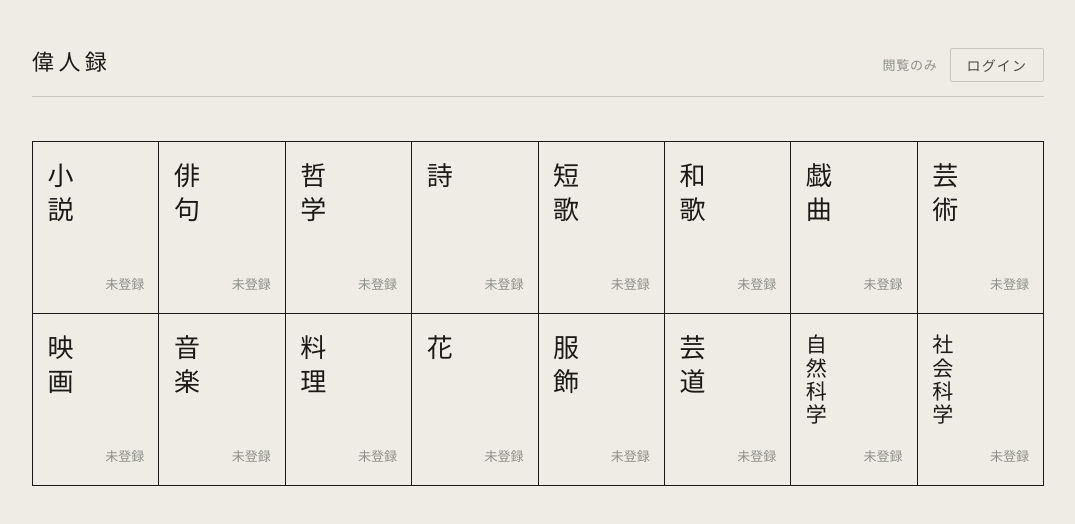
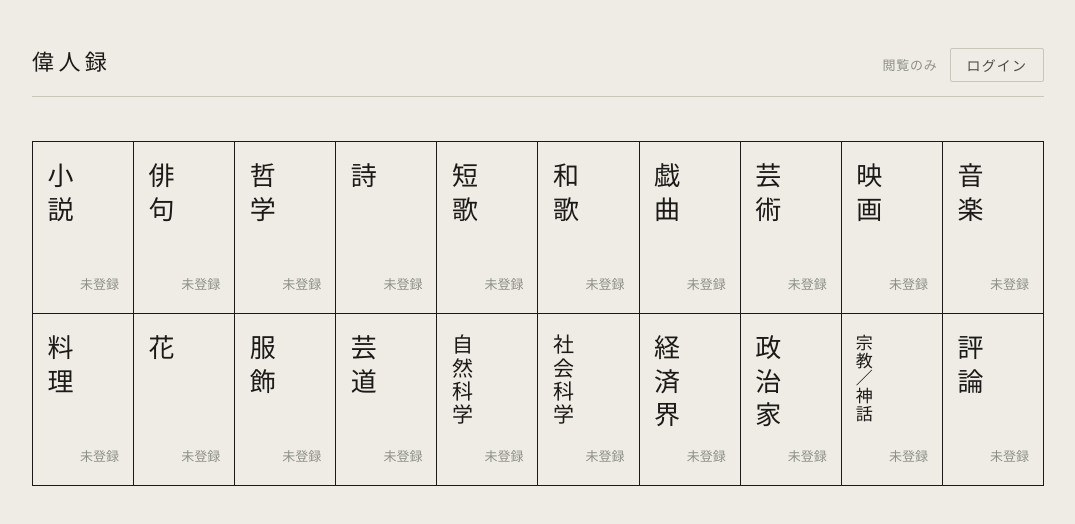
Before and after one commit to michihari/ijin, a plain HTML site: page index.html in a window 1280 px wide. Both pictures are taken after a click on the button "偉人録". Shown: the whole page, without its empty margins (102-1177 px from the left). Drawn offline with Linux system fonts and the light colour scheme.

Commit message:
Add files via upload

```diff
--- a/index.html
+++ b/index.html
@@ -86,14 +86,16 @@
   .peek .meta .y{font-size:26px;font-weight:500}
   .peek h3{font-size:26px;letter-spacing:.16em}
   .peek .desc{margin:0;white-space:pre-wrap;word-break:break-word;max-height:50vh;overflow:auto}
-  .gate ul{list-style:none;padding:0;margin:0;display:grid;grid-template-columns:repeat(8,1fr);border-top:1px solid var(--ink);border-left:1px solid var(--ink)}
+  .gate ul{list-style:none;padding:0;margin:0;display:grid;grid-template-columns:repeat(10,1fr);border-top:1px solid var(--ink);border-left:1px solid var(--ink)}
   .gate li{border-right:1px solid var(--ink);border-bottom:1px solid var(--ink)}
   .gate li button{width:100%;height:100%;min-height:150px;padding:20px 14px;display:flex;flex-direction:column;justify-content:space-between;align-items:flex-start;text-align:left;transition:background .18s}
   .gate li button:hover{background:var(--paper-deep)}
   .gate .cat-name{writing-mode:vertical-rl;white-space:nowrap;font-size:26px;font-weight:500;letter-spacing:.3em;line-height:1;height:112px}
   .gate .cat-name.long{font-size:21px;letter-spacing:.1em}
+  .gate .cat-name.xlong{font-size:17px;letter-spacing:.04em}
   .gate .count{font-size:13px;color:var(--nezu);align-self:flex-end}
-  @media (max-width:720px){.gate ul{grid-template-columns:repeat(2,1fr)}.gate li button{min-height:130px}}
+  @media (max-width:900px){.gate ul{grid-template-columns:repeat(5,1fr)}}
+  @media (max-width:560px){.gate ul{grid-template-columns:repeat(2,1fr)}.gate li button{min-height:130px}}
 
   .cat-head{display:flex;align-items:flex-end;justify-content:space-between;gap:20px;flex-wrap:wrap;margin:36px 0 18px}
   .cat-head h2{margin:0;font-size:38px;font-weight:500;letter-spacing:.25em;line-height:1.2}
@@ -352,10 +354,10 @@
 const SUPABASE_URL = "https://ldsdlaicexbtsocqalkp.supabase.co";
 const SUPABASE_ANON_KEY = "sb_publishable_bmuZcV-uEyzUO8LgLEkzvA_5cJQnxHC";
 const MASTER_EMAIL = "michihari.natori.note@gmail.com";
-const BUILD = "v18";   // 画面右上に出ます。差し替えたのにここが変わらなければ、古い画面を見ています。
+const BUILD = "v19";   // 画面右上に出ます。差し替えたのにここが変わらなければ、古い画面を見ています。
 
 (() => {
-  const CATS = ["小説","俳句","哲学","詩","短歌","和歌","戯曲","芸術","映画","音楽","料理","花","服飾","芸道","自然科学","社会科学"];
+  const CATS = ["小説","俳句","哲学","詩","短歌","和歌","戯曲","芸術","映画","音楽","料理","花","服飾","芸道","自然科学","社会科学","経済界","政治家","宗教／神話","評論"];
   const KEY = "ijin:data", SKEY = "ijin:session", ALL = "__all__", HEAD_LEN = 110;
   const scrub = v => String(v || "").replace(/[\s\u3000\u200b]+/g, "");
   const URL_ = scrub(SUPABASE_URL), KEY_ = scrub(SUPABASE_ANON_KEY);
@@ -535,7 +537,7 @@ const BUILD = "v18";   // 画面右上に出ます。差し替えたのにここ
   function renderGate(){
     $("#gateList").innerHTML = CATS.map(c => {
       const n = data.entries.filter(e => e.cat === c).length;
-      return `<li><button data-cat="${c}"><span class="cat-name${c.length >= 4 ? " long" : ""}">${c}</span><span class="count">${n ? n+"名" : "未登録"}</span></button></li>`;
+      return `<li><button data-cat="${c}"><span class="cat-name${c.length >= 5 ? " long xlong" : c.length >= 4 ? " long" : ""}">${c}</span><span class="count">${n ? n+"名" : "未登録"}</span></button></li>`;
     }).join("");
   }
   function renderFilters(){
```
